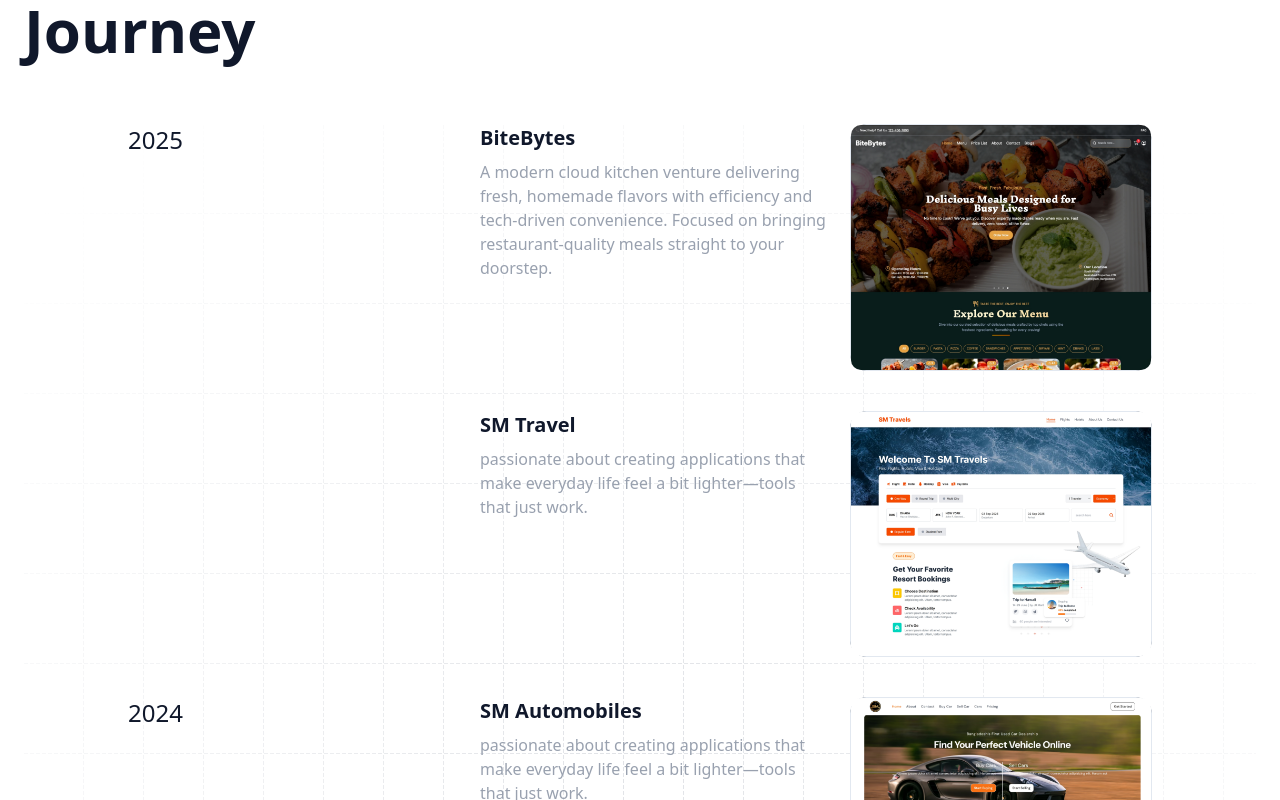
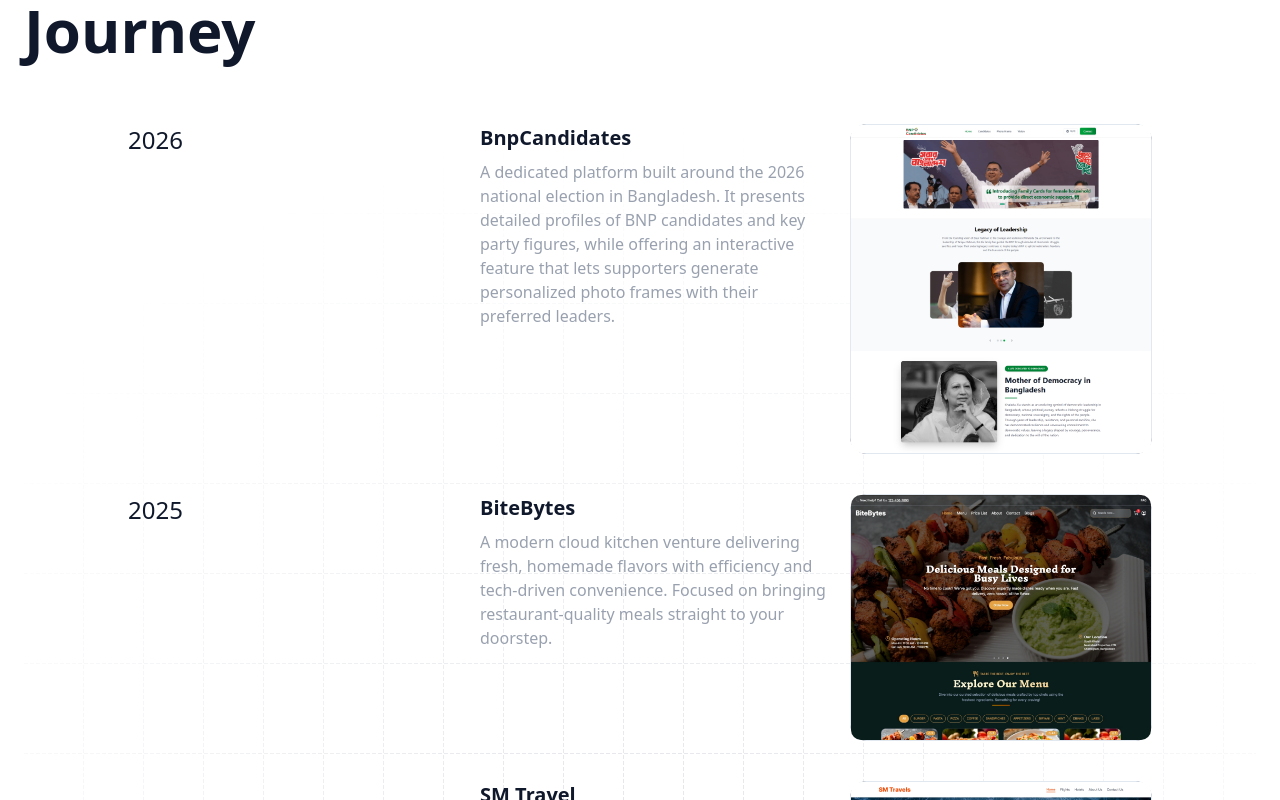
Before and after one commit to Mdsakib999/personal-portfolio-SRE, a Next.js app: page / in a window 1280 px wide. Shown: the part 2560-3360 px from the top of the page. Built offline with nearby package versions, Linux system fonts and the light colour scheme.

Commit message:
highlighted bnp website

```diff
--- a/package.json
+++ b/package.json
@@ -17,7 +17,7 @@
     "lenis": "^1.3.9",
     "lucide-react": "^0.539.0",
     "motion": "^12.23.12",
-    "next": "15.4.6",
+    "next": "^15.5.12",
     "next-themes": "^0.4.6",
     "react": "19.1.0",
     "react-dom": "19.1.0",
--- a/src/app/about/page.tsx
+++ b/src/app/about/page.tsx
@@ -13,7 +13,7 @@
       <Values />
       <RevenueStats />
       <VenturesOverview />
-      <MediaPress />s
+      <MediaPress />
       <Quote />
       <ContactForm />
     </div>
--- a/src/components/Home/Journey.tsx
+++ b/src/components/Home/Journey.tsx
@@ -4,6 +4,16 @@
 import Link from "next/link";
 
 const ventures = [
+  {
+    year: "2026",
+    items: [
+      {
+        name: "BnpCandidates",
+        desc: "A dedicated platform built around the 2026 national election in Bangladesh. It presents detailed profiles of BNP candidates and key party figures, while offering an interactive feature that lets supporters generate personalized photo frames with their preferred leaders.",
+        img: "/ventures/sm-bnp.png",
+      },
+    ],
+  },
   {
     year: "2025",
     items: [
@@ -49,7 +59,7 @@
           y={-1}
           strokeDasharray={"4 2"}
           className={cn(
-            "absolute inset-0 -z-10 [mask-image:radial-gradient(800px_circle_at_center,white,transparent)]"
+            "absolute inset-0 -z-10 [mask-image:radial-gradient(800px_circle_at_center,white,transparent)]",
           )}
         />
 
```
Also changed, not shown: public/ventures/sm-bnp.png (added), 1 other file (tests, documents, lock files or other folders).
